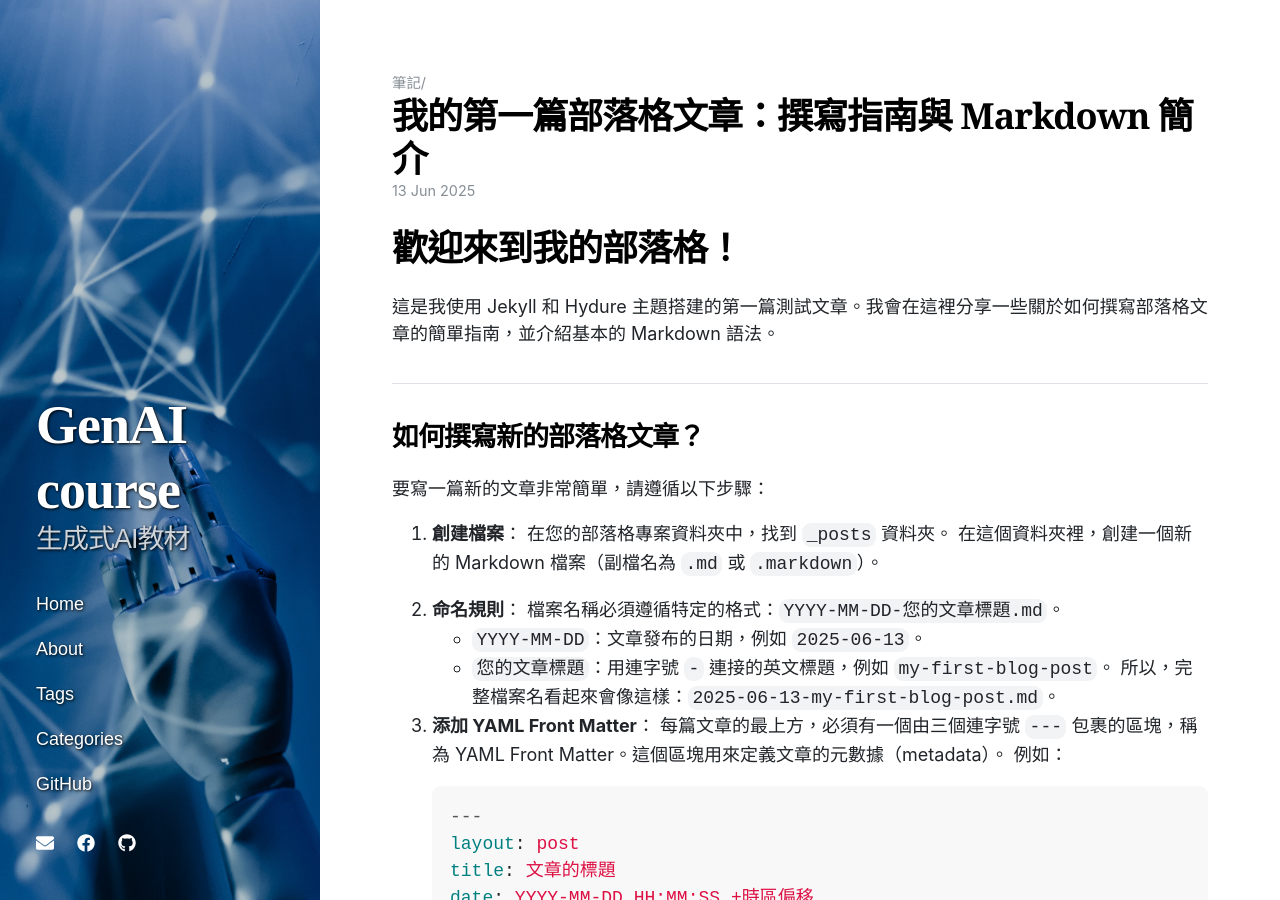
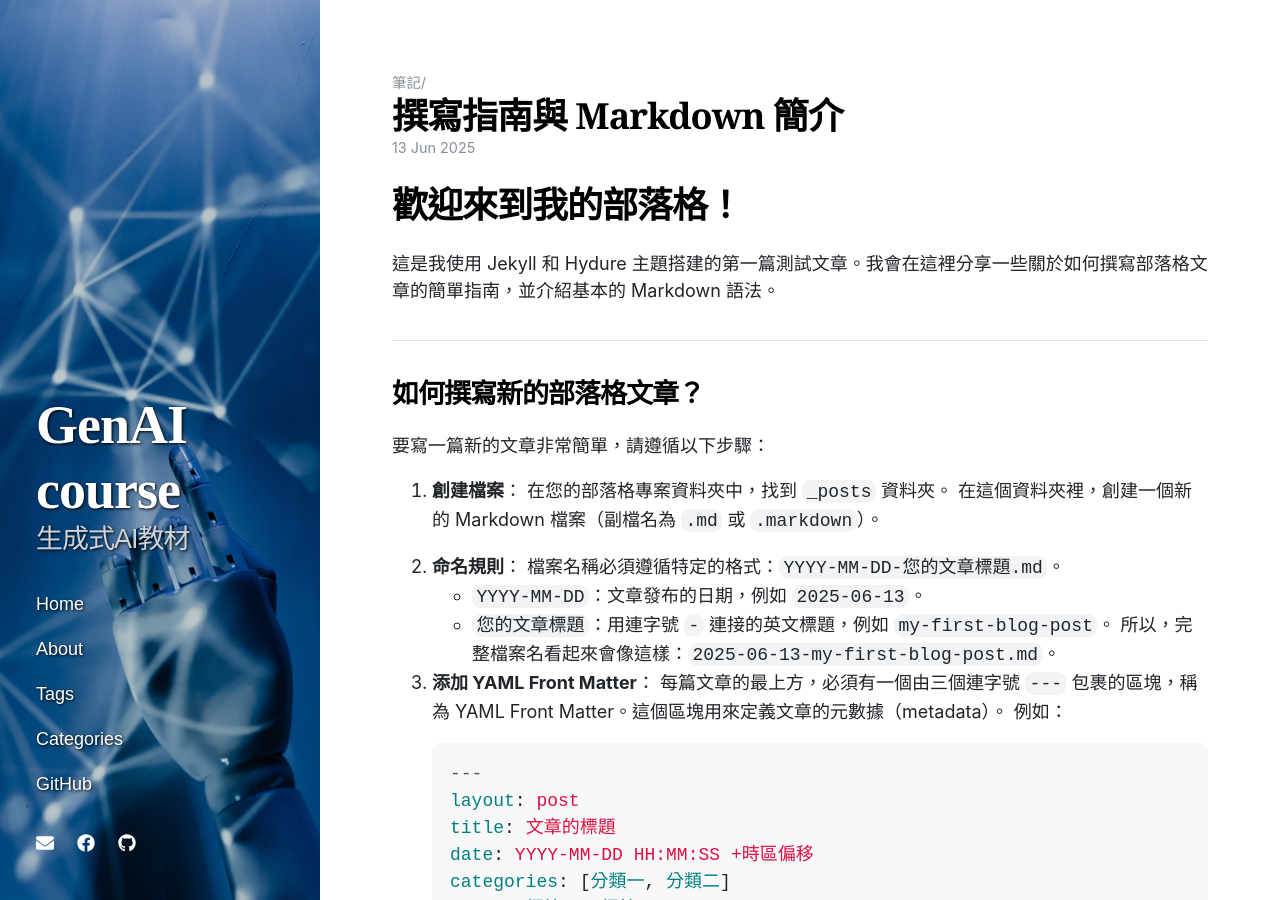
Before and after one commit to rkuo2000/EdgeAI-course, a Jekyll site: the page built from _posts/2025-06-01-post-and-markdown-guide.md, in a window 1280 px wide and 900 px high. Built offline with Jekyll 4.4.1, drawn with Linux system fonts in a browser that asks for light colours; nearby versions of some CDN libraries.

Commit message:
Update 2025-06-01-post-and-markdown-guide.md

```diff
--- a/_posts/2025-06-01-post-and-markdown-guide.md
+++ b/_posts/2025-06-01-post-and-markdown-guide.md
@@ -1,6 +1,6 @@
 ---
 layout: post # 指定文章佈局，通常是 post
-title: 我的第一篇部落格文章：撰寫指南與 Markdown 簡介
+title: 撰寫指南與 Markdown 簡介
 date: 2025-06-13 11:30:00 +0800 # 發表日期和時間 (請根據您當前的時區調整 +0800 代表 UTC+8)
 categories: [筆記] # 文章分類，您可以自訂
 tags: [測試, blog] # 文章標籤，您可以自訂
```
